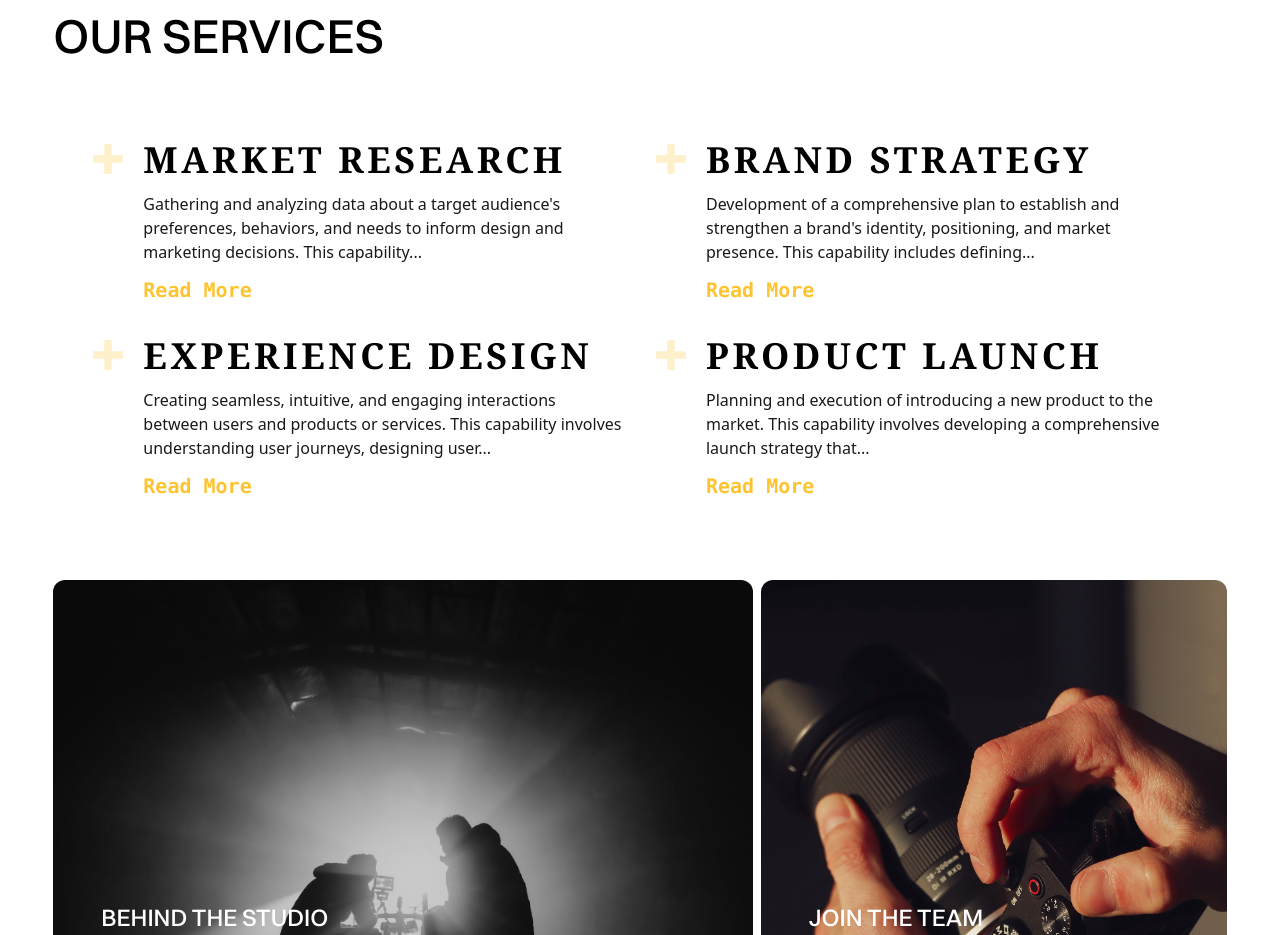
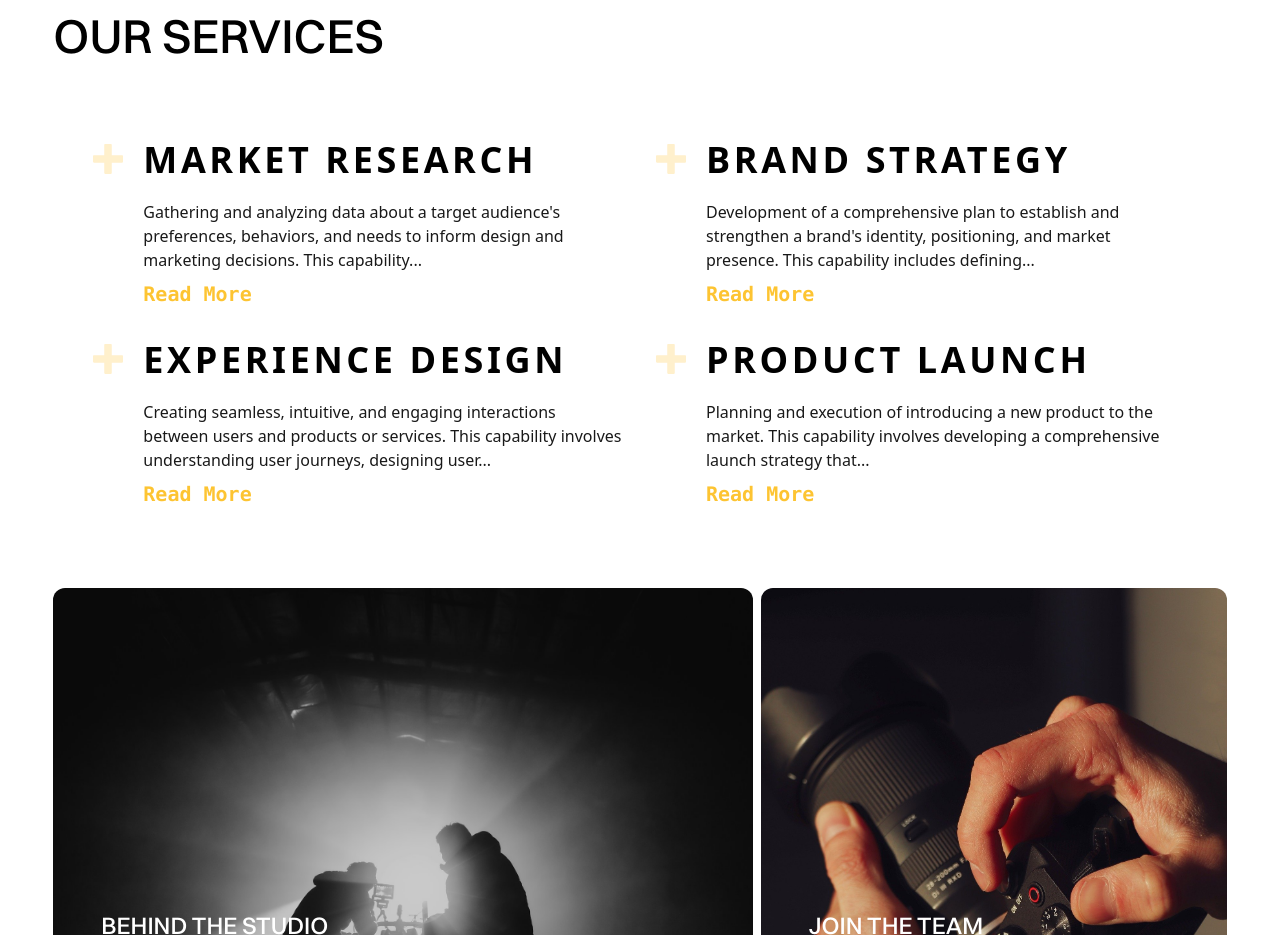
Before and after one commit to Fica-Web/FicaAds, a React (Vite) app in the folder frontend/: page / in a window 1280 px wide. Shown: the part 3580-4515 px from the top of the page. Built offline with nearby package versions, Linux system fonts and the light colour scheme.

Commit message:
single service updated

```diff
--- a/frontend/src/Components/Home/SingleService.jsx
+++ b/frontend/src/Components/Home/SingleService.jsx
@@ -8,16 +8,13 @@ const SingleService = ({ service }) => {
         setIsExpanded(!isExpanded);
     };
 
-    const description =
-        "Gathering and analyzing data about a target audience's preferences, behaviors, and needs to inform design and marketing decisions. This capability enables us to understand market trends, identify opportunities, and tailor strategies to meet consumer demands effectively.";
-
     // Split description into two parts
     const words = service.details.split(' ');
     const visibleWords = words.slice(0, 20).join(' ') + '...';
     const hiddenWords = words.slice(20).join(' ');
 
     return (
-        <div className="flex gap-5">
+        <div className="group flex gap-5">
             {/* Icon Section */}
             <div>
                 <ImPlus
@@ -29,12 +26,14 @@ const SingleService = ({ service }) => {
             </div>
 
             {/* Content Section */}
-            <div>
-                <h3 className="text-4xl font-serif font-bold uppercase tracking-widest">
-                    { service.title }
+            <div className=' cursor-pointer'>
+                <h3 className="relative text-4xl font-Switzer-medium font-bold uppercase tracking-widest group-hover:font-Singolare-Layers w-fit h-fit pb-3">
+                    <span className="relative z-10">{service.title}</span>
+                    {/* Background effect on hover */}
+                    <span className="absolute left-0 top-1/2 w-full h-1/3 bg-brandYellow opacity-0 group-hover:opacity-100 transition-all duration-500"></span>
                 </h3>
                 <div
-                    className={`transition-all duration-500 my-3 ${
+                    className={`transition-all duration-500 my-2 ${
                         isExpanded ? ' opacity-100' : ' opacity-90'
                     } overflow-hidden`}
                 >
--- a/frontend/src/Fonts/fonts.css
+++ b/frontend/src/Fonts/fonts.css
@@ -21,3 +21,11 @@
     font-weight: normal;
     font-style: normal;
   }
+
+  @font-face {
+    font-family: 'Singolare-Layers';
+    src: url('../Fonts/Fontspring-DEMO-singolarelayers-one.otf') format('opentype');
+    font-weight: 900;
+    font-style: normal;
+    font-display: swap;
+}
--- a/frontend/src/index.css
+++ b/frontend/src/index.css
@@ -3,3 +3,9 @@
 @tailwind base;
 @tailwind components;
 @tailwind utilities;
+
+@font-face {
+    font-family: "SingolareLayers";
+    src: local("Fontspring-DEMO-singolarelayers-one"),
+    url('./Fonts/Fontspring-DEMO-singolarelayers-one.otf') format("truetype")
+}
--- a/frontend/tailwind.config.js
+++ b/frontend/tailwind.config.js
@@ -53,6 +53,7 @@ export default {
         'Switzer-Light': ['Switzer-Light', 'sans-serif'],
         'Switzer-Medium': ['Switzer-Medium','sans-serif'],
         'Switzer-Regular': ['Switzer-Regular','sans-serif'],
+        'Singolare-Layers': ['Singolare-Layers','sans-serif'],
       },
 
       keyframes: {
```
Also changed, not shown: frontend/src/Fonts/Fontspring-DEMO-singolarelayers-one.otf (added).
